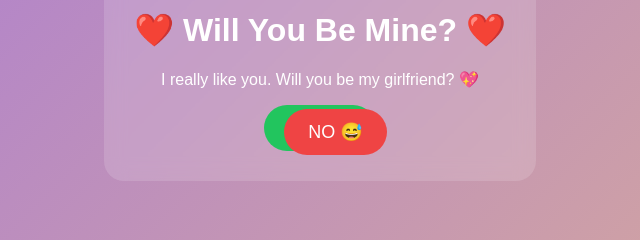
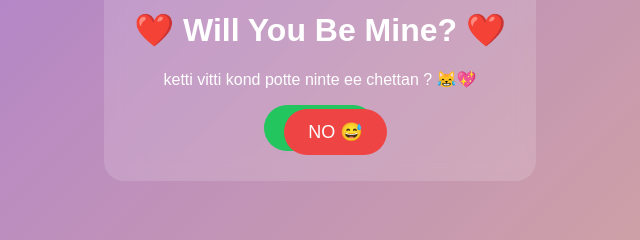
Before and after one commit to arjunm86703-max/Love-proposal, a plain HTML site: page index.html in a window 1280 px wide. Shown: the part 330-570 px from the top of the page, 320-960 px from the left. Drawn offline with Linux system fonts and the light colour scheme.

Commit message:
Update title and message in index.html

```diff
--- a/index.html
+++ b/index.html
@@ -1,6 +1,6 @@
 <!DOCTYPE html>
 <html lang="en"><head><meta charset="UTF-8"><meta name="viewport" content="width=device-width,initial-scale=1">
-<title>For Someone Special ❤️</title>
+<title>hyy lux ❤️</title>
 <style>
 body{margin:0;font-family:Arial;background:linear-gradient(135deg,#ff4f9a,#8a5cff,#ffd166);background-size:400% 400%;animation:bg 10s infinite;color:#fff;overflow:hidden}
 @keyframes bg{0%{background-position:0%}50%{background-position:100%}100%{background-position:0%}}
@@ -18,7 +18,7 @@ button{padding:12px 24px;border:none;border-radius:30px;font-size:18px;cursor:po
 <button id="music" onclick="document.getElementById('bgm').play()">🎵 Play Music</button>
 <div class="wrap"><div class="card">
 <h1>❤️ Will You Be Mine? ❤️</h1>
-<p>I really like you. Will you be my girlfriend? 💖</p>
+<p> ketti vitti kond potte ninte ee chettan ? 😹💖</p>
 <button id="yes" onclick="document.body.innerHTML='<div class=wrap><div class=card><h1>🥹 Thank You! ❤️</h1><h2>You made my day 🌹</h2></div></div>'">YES ❤️</button>
 <button id="no">NO 😅</button>
 </div></div>
```
